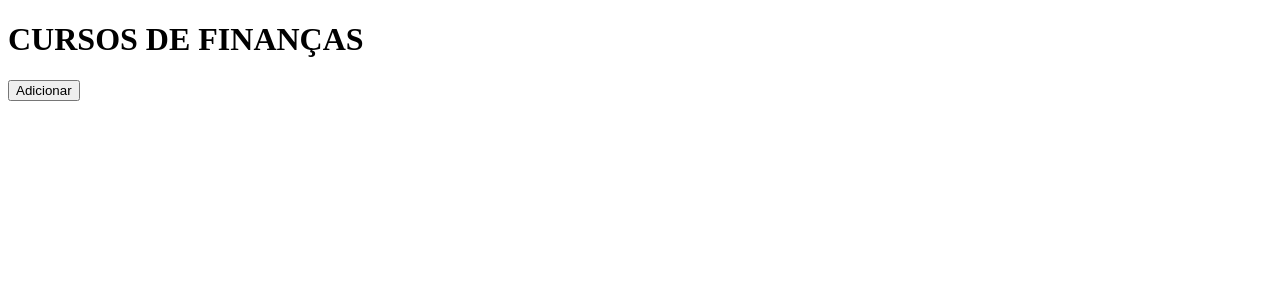
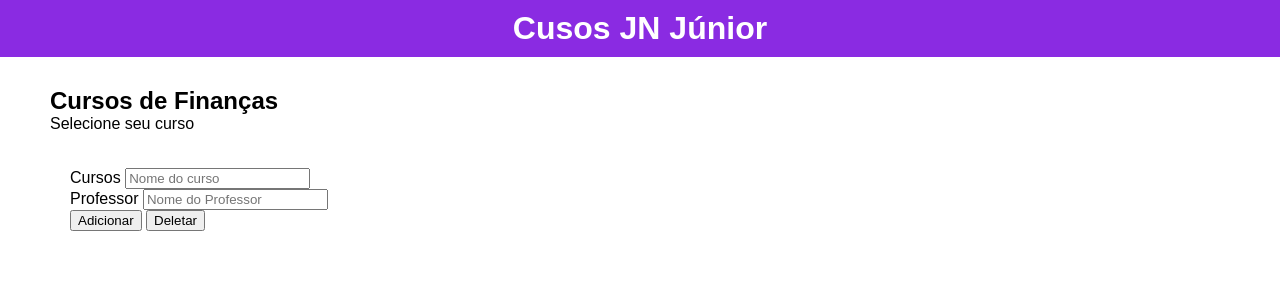
Before and after one commit to NobreJanio/Profinal, a plain HTML site: page index.html in a window 1280 px wide. Drawn offline with Linux system fonts and the light colour scheme; files whose address does not match are found by name.

Commit message:
criado o css
*, main, body, header e .card

```diff
--- a/css/style.css
+++ b/css/style.css
@@ -0,0 +1,25 @@
+*{
+    margin: 0;
+}
+
+body {
+    font-family: 'Nunito Sans', sans-serif;
+}
+header {
+    background-color: blueviolet;
+    padding: 10px;
+    color: #fff;
+    text-align: center;
+}
+
+main {
+    padding: 30px 50px;
+}
+
+.card {
+    background-color: #fff;
+    border: #ccc;
+    padding: 20px;
+    margin-top: 15px;
+    border-radius: 5px;
+}
--- a/index.html
+++ b/index.html
@@ -7,15 +7,40 @@
     <title>Projeto javascript</title>
 
     <link rel="stylesheet" href="css/style.css">
+    <link rel="preconnect" href="https://fonts.googleapis.com">
+<link rel="preconnect" href="https://fonts.gstatic.com" crossorigin>
+<link href="https://fonts.googleapis.com/css2? display=swap" rel="stylesheet">
 
     <script src="js/script1.js"></script>
 </head>
 <body>
 
-    <div class="card">
-        <h1>CURSOS DE FINANÇAS </h1>
+    <header>
+        <h1>Cusos JN Júnior</h1>
+    </header>
 
-        <button onclick="curso.adicionar()">Adicionar</button>
-    </div>
+    <main>
+        <div class="title">
+            <h2>Cursos de Finanças</h2>
+            <span>Selecione seu curso</span>
+        </div>
+
+        <div class="card">
+            <div class="lineInput">
+                <label>Cursos</label>
+                <input type="text" id="cursos" placeholder="Nome do curso"
+            </div>
+
+            <div class="lineInput">
+                <label>Professor</label>
+                <input type="text" id="nomeProf" placeholder="Nome do Professor"
+            </div><br>
+            <button onclick="curso.adicionar()">Adicionar</button>
+            <button onclick="produtos.excluir()">Deletar</button>
+        </div>
+
+    </main>
+
+
 </body>
 </html>
--- a/javasript/js/script1.js
+++ /dev/null
@@ -1,13 +0,0 @@
-class Cursos {
-
-    constructor() {
-
-    }
-
-    adicionar() {
-        alert('Vamos adicionar um produto');
-
-    }
-}
-
-var cursos = new Cursos()
--- /dev/null
+++ b/js/script1.js
@@ -0,0 +1,20 @@
+class Cursos {
+
+    constructor() {
+        this.id = 0;
+        this.nomeCurso = '';
+        this.nomeProfessor  = '';
+    }
+
+    adicionar() {
+
+        alert('Vamos adicionar um produto');
+
+    }
+
+    excluir() {
+        alert('Item deletado')
+    }
+}
+
+var cursos = new Cursos();
```
